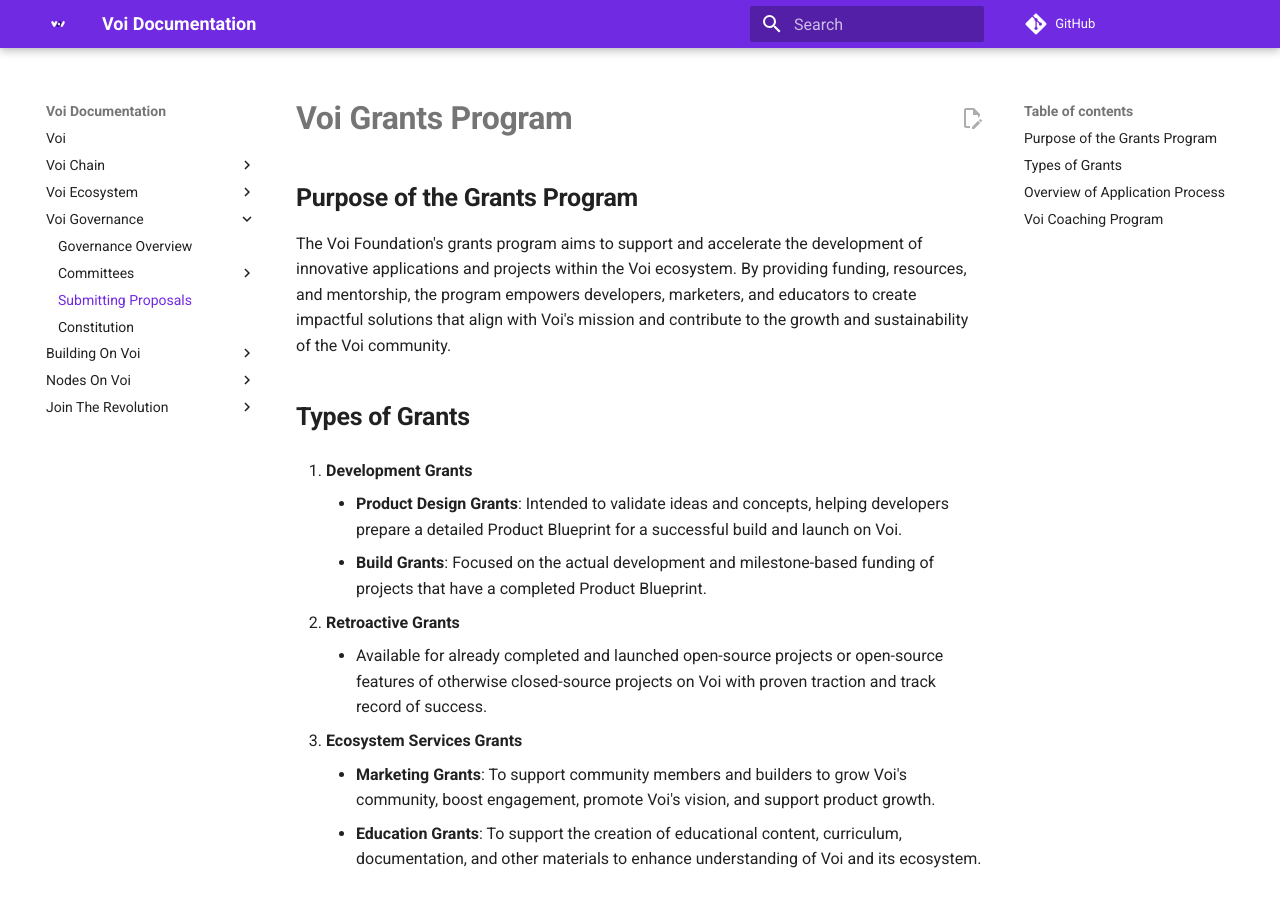
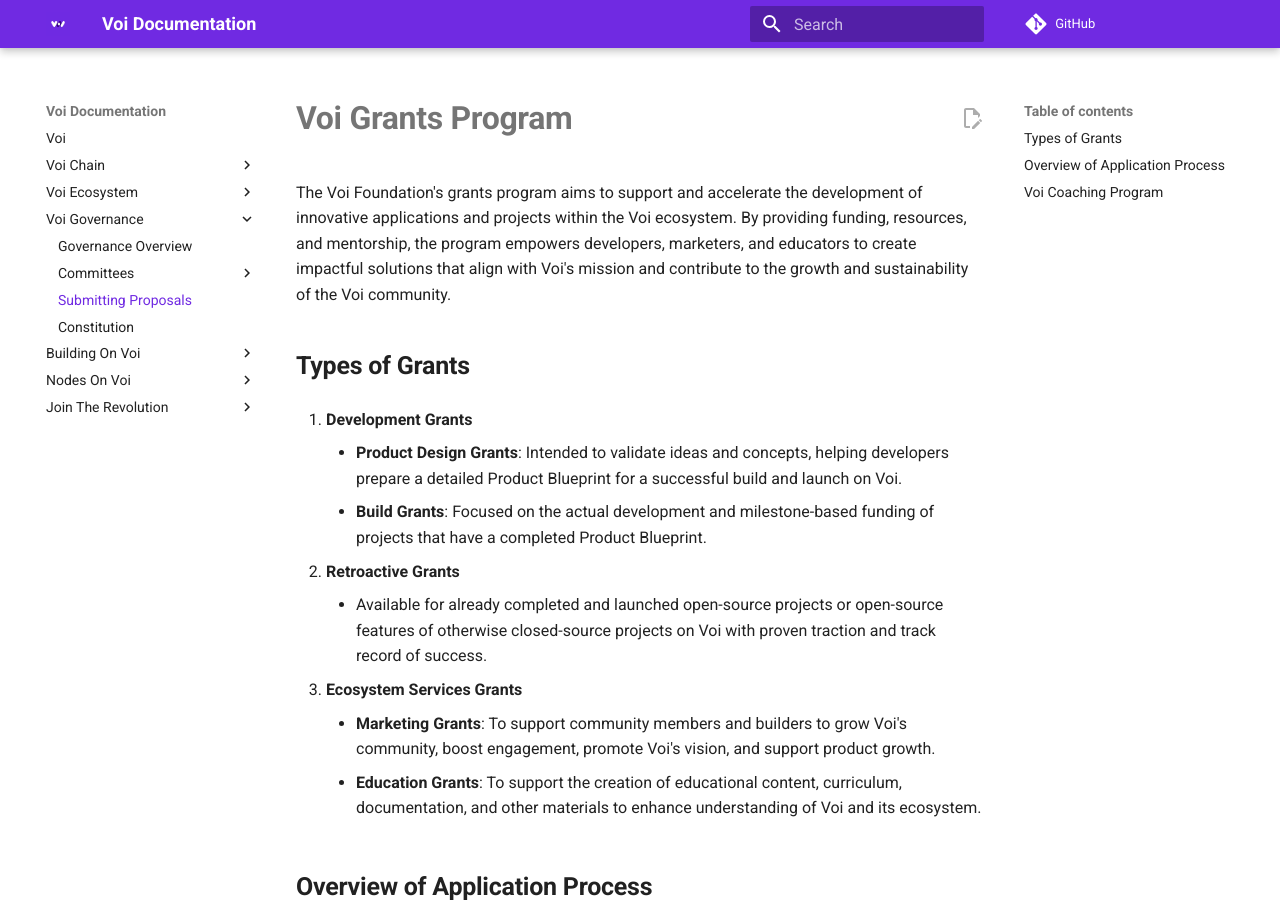
Before and after one commit to VoiNetwork/learn-more, an MkDocs documentation site: the page built from docs/governance/submitting-proposals.md, in a window 1280 px wide and 900 px high. Built offline with MkDocs 1.6.1 and Material for MkDocs 9.7.7, drawn with Linux system fonts in a browser that asks for light colours; plug-ins that fetch from the network failed and are left out; comment, search, counter and statistics services are not loaded.

Commit message:
Update submitting-proposals.md

```diff
--- a/docs/governance/submitting-proposals.md
+++ b/docs/governance/submitting-proposals.md
@@ -1,6 +1,4 @@
 # **Voi Grants Program**
-
-## **Purpose of the Grants Program**
 
 The Voi Foundation's grants program aims to support and accelerate the development of innovative applications and projects within the Voi ecosystem. By providing funding, resources, and mentorship, the program empowers developers, marketers, and educators to create impactful solutions that align with Voi's mission and contribute to the growth and sustainability of the Voi community.
 
```
